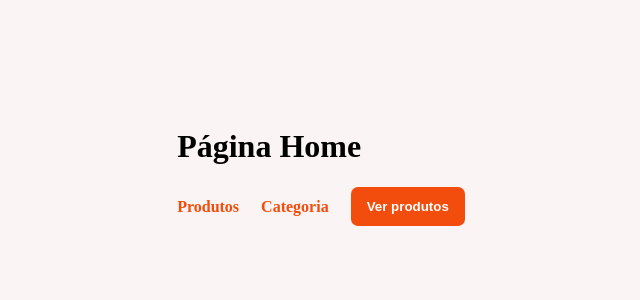
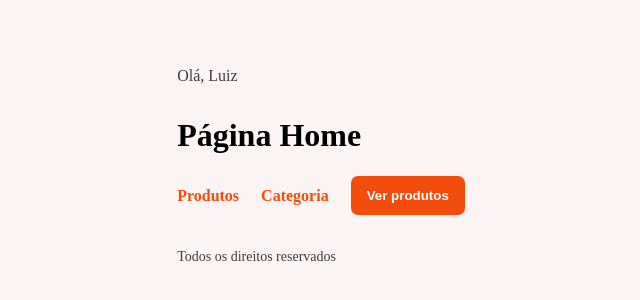
Before and after one commit to LuizGarbini/react-router-rocketseat, a React app: page / in a window 1280 px wide. Shown: the part 234-534 px from the top of the page, without its empty margins (319-959 px from the left). Built offline with nearby package versions, Linux system fonts and the light colour scheme; the HTML template or start-up script is replaced by a standard one.

Commit message:
Layout Routes

```diff
--- /dev/null
+++ b/src/layout/index.tsx
@@ -0,0 +1,19 @@
+import "./styles.css";
+
+import { Outlet } from "react-router";
+
+export function Layout() {
+	return (
+		<div>
+			<header className="user">
+				<p>Olá, Luiz</p>
+			</header>
+
+			<Outlet />
+
+			<footer>
+				<span>Todos os direitos reservados</span>
+			</footer>
+		</div>
+	);
+}
--- /dev/null
+++ b/src/layout/styles.css
@@ -0,0 +1,14 @@
+.user {
+  font-size: 16px;
+  color: #3d3d3d;
+  margin-bottom: 32px;
+}
+
+footer {
+  width: 100%;
+  margin-top: 32px;
+}
+
+footer span {
+  font-weight: 400;
+}
--- a/src/routes/AppRoutes.tsx
+++ b/src/routes/AppRoutes.tsx
@@ -1,4 +1,6 @@
 import { Route, Routes } from "react-router";
+
+import { Layout } from "../layout";
 import { Details } from "../pages/Details";
 import { Home } from "../pages/Home";
 import { NotFound } from "../pages/NotFound";
@@ -7,9 +9,11 @@
 export function AppRoutes() {
 	return (
 		<Routes>
-			<Route path="/" index element={<Home />} />
-			<Route path="/products" element={<Products />} />
-			<Route path="/details/:id" element={<Details />} />
+			<Route path="/" element={<Layout />}>
+				<Route path="/" index element={<Home />} />
+				<Route path="/products" element={<Products />} />
+				<Route path="/details/:id" element={<Details />} />
+			</Route>
 
 			<Route path="*" element={<NotFound />} />
 		</Routes>
```
